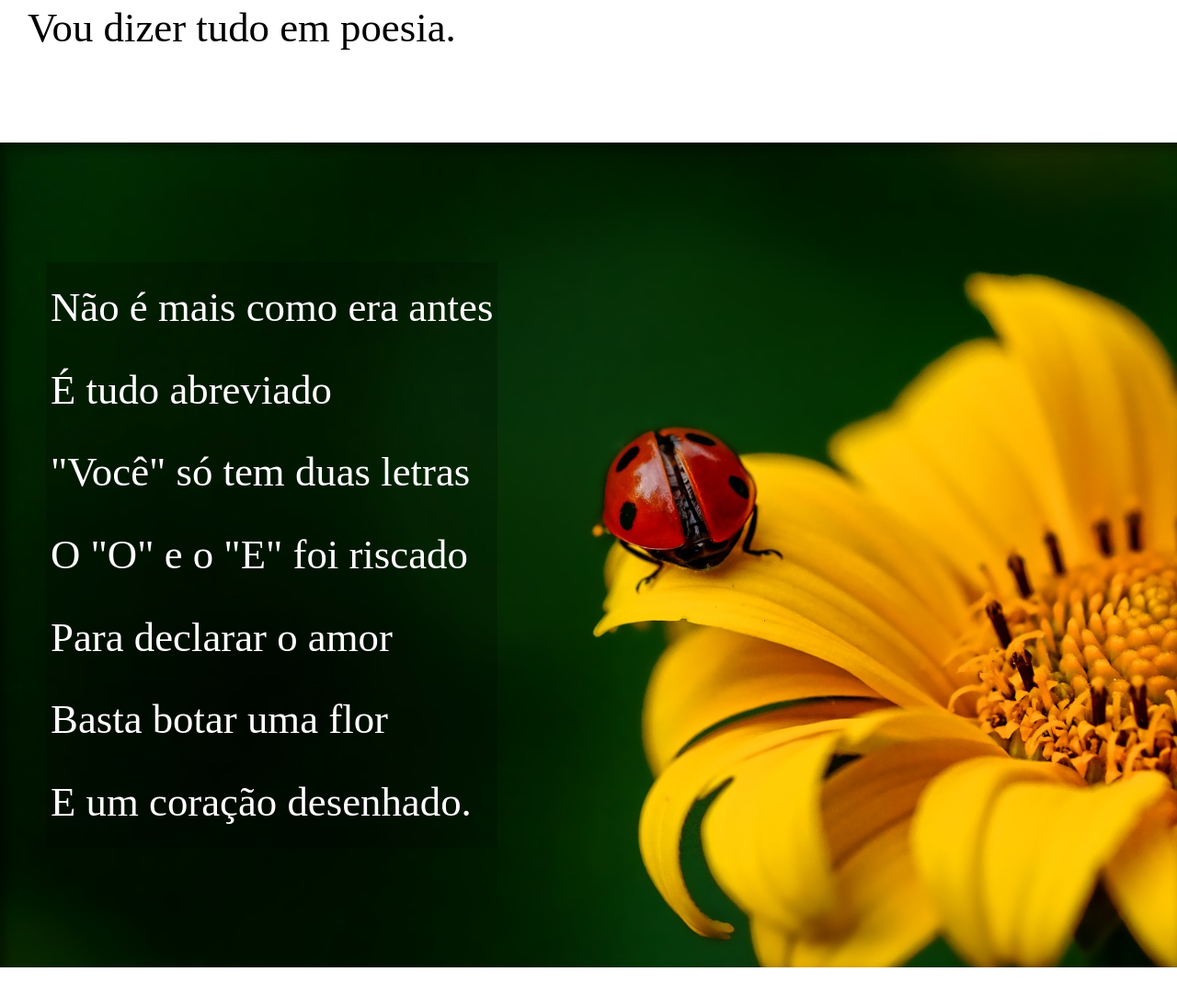
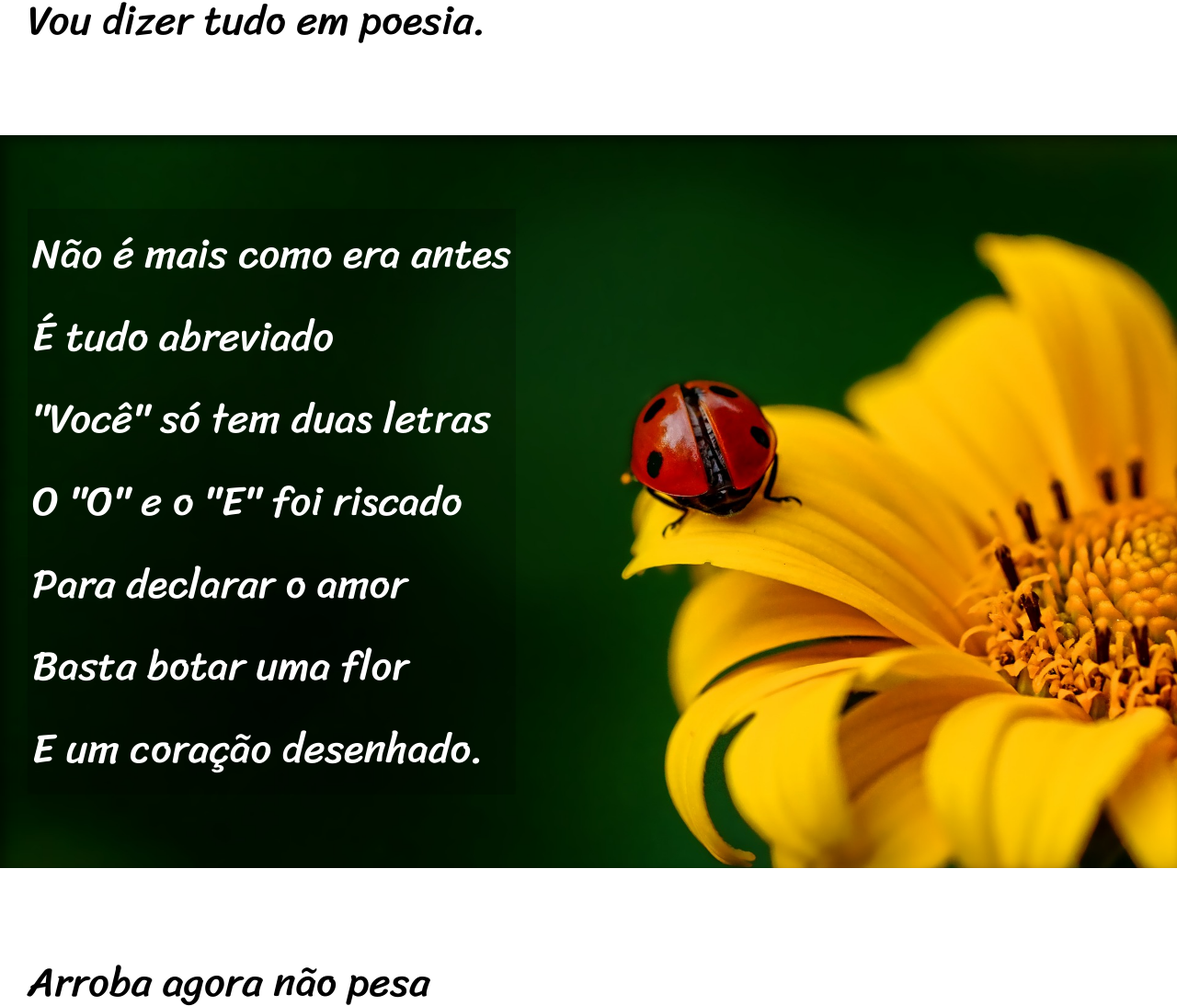
Before and after one commit to STO-Spock/html-css, a plain HTML site: page desafios/d012/site-cordel.html in a window 1280 px wide. Shown: the part 900-1994 px from the top of the page at 92% size. Drawn offline with Linux system fonts and the light colour scheme.

Commit message:
mais atts no desafio 12

```diff
--- a/desafios/d012/style.css
+++ b/desafios/d012/style.css
@@ -1,14 +1,8 @@
 @charset "UTF-8";
 
-@font-face {
-    font-family: 'Passion One', cursive;
-    src: url('fontes/PassionOne-Regular.ttf') format('truetype');
-}
+@import url('https://fonts.googleapis.com/css2?family=Passion+One&display=swap');
 
-@font-face {
-    font-family: 'Sriracha', cursive;
-    src: url('fontes/Sriracha-Regular.ttf') format('truetype');
-}
+@import url('https://fonts.googleapis.com/css2?family=Sriracha&display=swap');
 
 :root {
     --fonte1: Verdana, Geneva, Tahoma, sans-serif;
@@ -33,7 +27,7 @@ header {
 }
 
 header h1 {
-    font-family: var(--fonte3);
+    font-family: var(--fonte2);
     font-size: 10vw;
     padding-top: 50px;
 }
@@ -55,6 +49,7 @@ header a:hover {
 
 section {
     font-size: 3.5vw;
+    font-family: var(--fonte3);
     line-height: 2em;
     padding-left: 30px;
     padding-bottom: 10vh;
@@ -66,7 +61,6 @@ section#sec-dois {
     background-size: cover;
     font-size: 3.5vw;
     line-height: 2em;
-    padding-left: 30px;
     padding-bottom: 10vh;
     padding-top: 10vh;
     box-shadow: inset 6px 6px 13px 0px rgb(0 0 0 / 47%);
@@ -75,9 +69,9 @@ section#sec-dois {
 section#sec-dois p#p-dois {
     display: inline-block;
     background-color: rgba(0, 0, 0, 0.199);
-    margin: 50px 0px 50px 20px;
     color: white;
     padding: 5px;
+    font-family: var(--fonte3);
 }
 
 section#sec-cinco {
@@ -85,7 +79,6 @@ section#sec-cinco {
     background-size: cover;
     font-size: 3.5vw;
     line-height: 2em;
-    padding-left: 30px;
     padding-bottom: 10vh;
     padding-top: 10vh;
     box-shadow: inset 6px 6px 13px 0px rgb(0 0 0 / 47%);
@@ -94,9 +87,9 @@ section#sec-cinco {
 section#sec-cinco p#p-cinco {
     display: inline-block;
     background-color: rgba(0, 0, 0, 0.39);
-    margin: 50px 0px 50px 20px;
     color: white;
     padding: 5px;
+    font-family: var(--fonte3);
     margin-block-start: 1em;
     margin-block-end: 1em;
     margin-inline-start: 0px;
@@ -106,7 +99,6 @@ section#sec-cinco p#p-cinco {
 footer {
     background-color: black;
     color: white;
-    height: 30px;
     text-align: center;
     font-size: 18px;
     padding: 10px;
```
